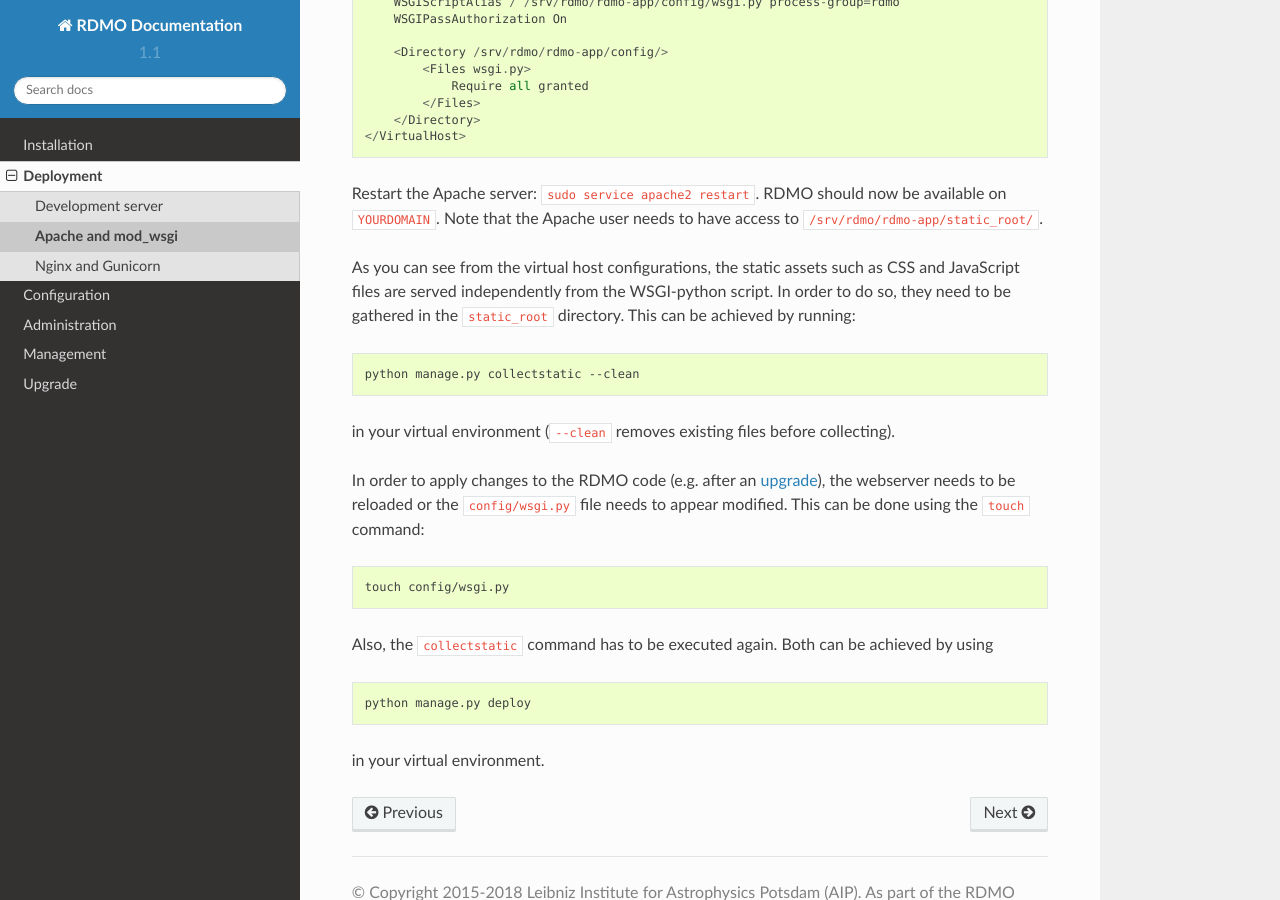
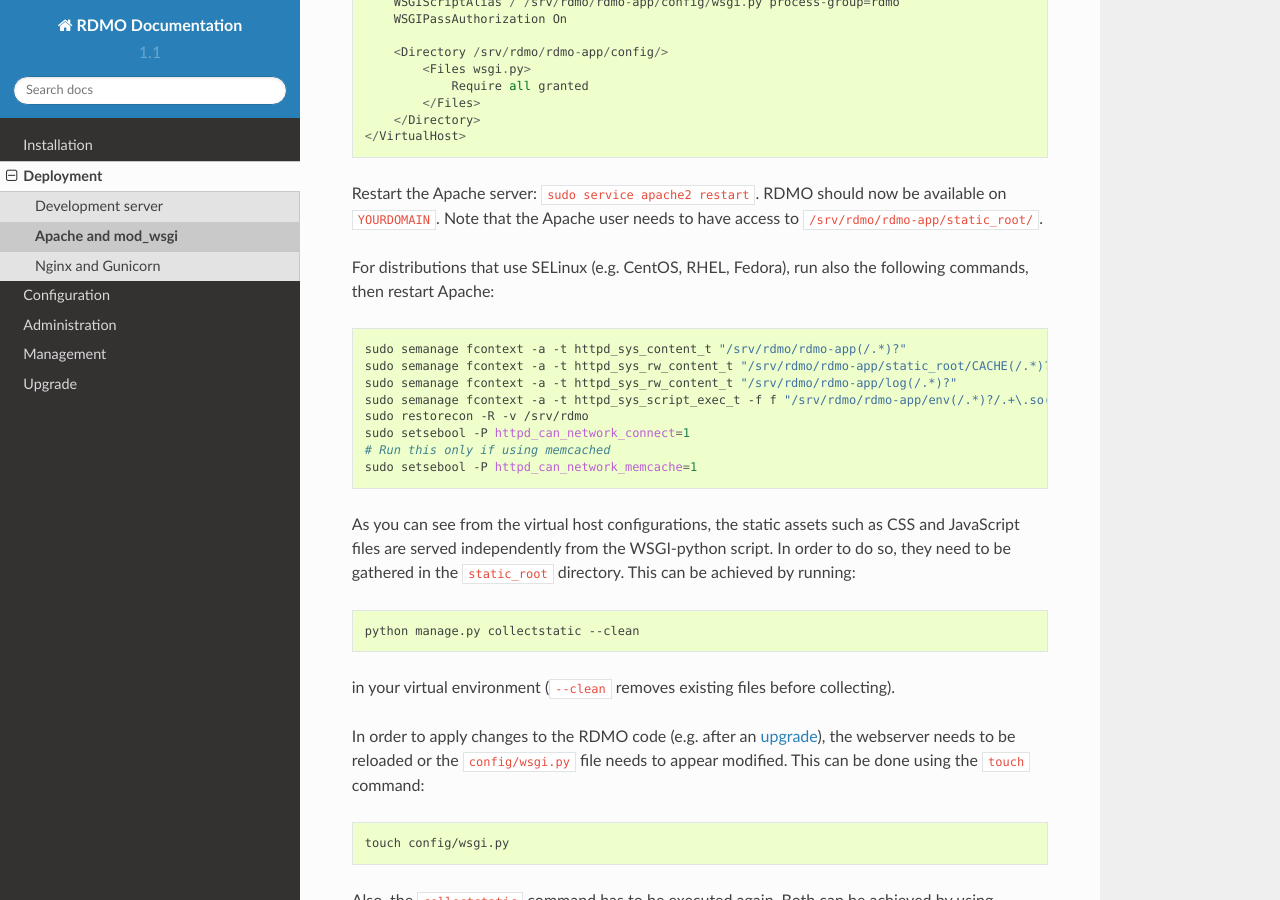
Before and after one commit to rdmorganiser/rdmo-docs, a Sphinx documentation site: the page built from docs/deployment/apache.md, in a window 1280 px wide and 900 px high, scrolled down 1349 px. Built offline with Sphinx 7.4.7 and the Read the Docs theme 2.0.0, drawn with Linux system fonts in a browser that asks for light colours.

Commit message:
Add SELinux instructions for Apache deployment

````diff
--- a/docs/deployment/apache.md
+++ b/docs/deployment/apache.md
@@ -74,6 +74,18 @@
 
 Restart the Apache server: `sudo service apache2 restart`. RDMO should now be available on `YOURDOMAIN`. Note that the Apache user needs to have access to `/srv/rdmo/rdmo-app/static_root/`.
 
+For distributions that use SELinux (e.g. CentOS, RHEL, Fedora), run also the following commands, then restart Apache:
+```bash
+sudo semanage fcontext -a -t httpd_sys_content_t "/srv/rdmo/rdmo-app(/.*)?"
+sudo semanage fcontext -a -t httpd_sys_rw_content_t "/srv/rdmo/rdmo-app/static_root/CACHE(/.*)?"
+sudo semanage fcontext -a -t httpd_sys_rw_content_t "/srv/rdmo/rdmo-app/log(/.*)?"
+sudo semanage fcontext -a -t httpd_sys_script_exec_t -f f "/srv/rdmo/rdmo-app/env(/.*)?/.+\.so(\.[^/]*)*"
+sudo restorecon -R -v /srv/rdmo
+sudo setsebool -P httpd_can_network_connect=1
+# Run this only if using memcached
+sudo setsebool -P httpd_can_network_memcache=1
+```
+
 As you can see from the virtual host configurations, the static assets such as CSS and JavaScript files are served independently from the WSGI-python script. In order to do so, they need to be gathered in the `static_root` directory. This can be achieved by running:
 
 ```bash
````
